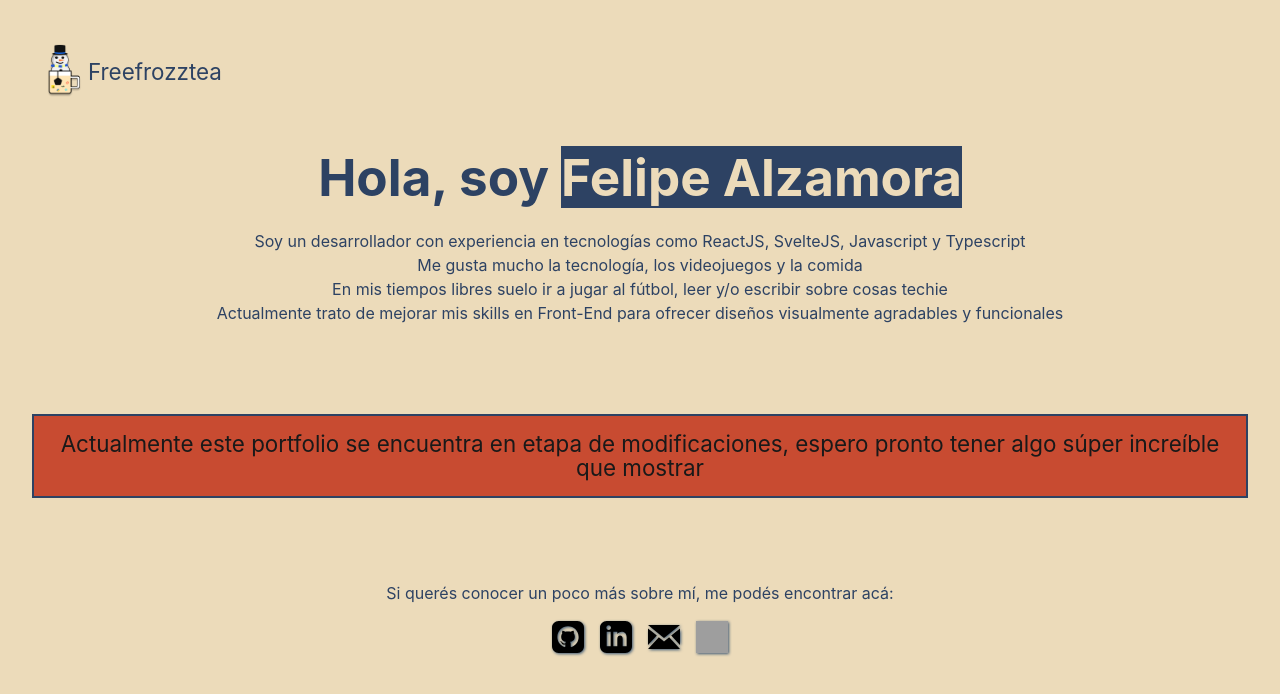
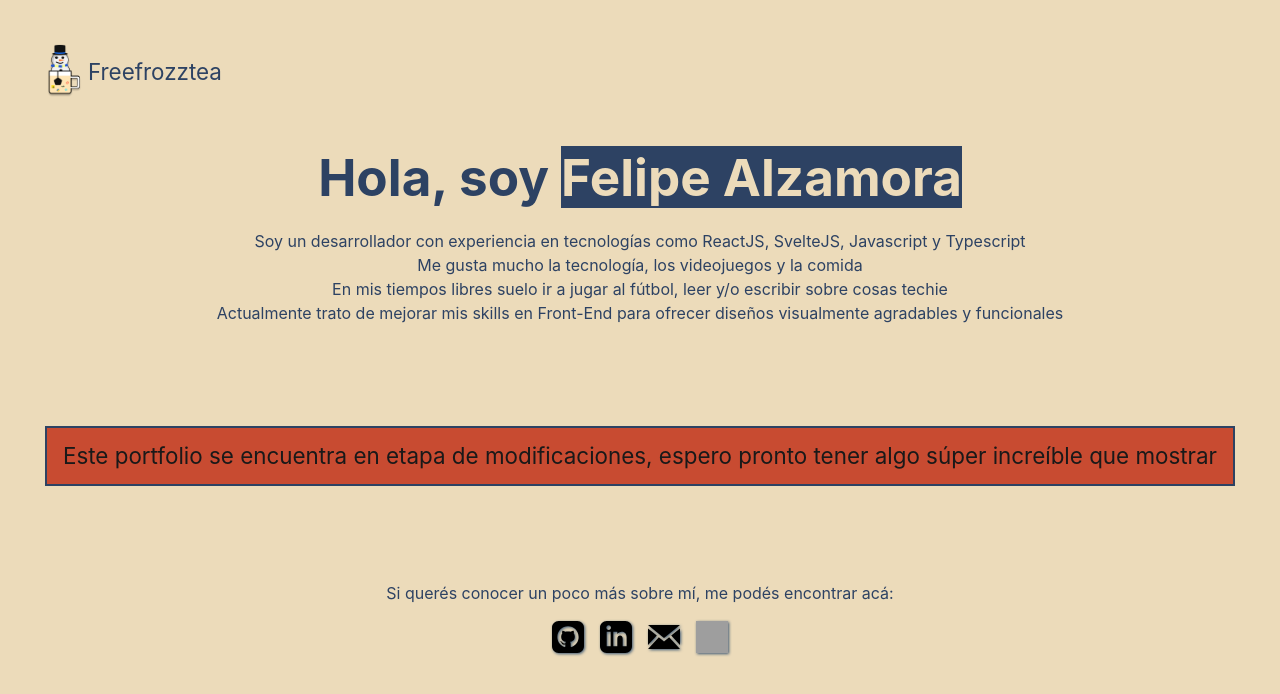
Before and after one commit to freefrozztea/portfolio-freefrozztea, a React (Vite) app: page / in a window 1280 px wide. Shown: the top 694 px of the page. Built offline with nearby package versions, Linux system fonts and the light colour scheme; grey boxes are pictures that could not be loaded.

Commit message:
change message info alert

```diff
--- a/src/components/About.tsx
+++ b/src/components/About.tsx
@@ -21,7 +21,7 @@ const About = () => {
         </div>
       </div>
       <div className={moduleStyles.message}>
-        <p className={moduleStyles.message_info}>Actualmente este portfolio se encuentra en etapa de modificaciones, espero pronto tener algo súper increíble que mostrar</p>
+        <p className={moduleStyles.message_info}>Este portfolio se encuentra en etapa de modificaciones, espero pronto tener algo súper increíble que mostrar</p>
       </div>
       <div className={moduleStyles.socialMedia}>
         <p>Si querés conocer un poco más sobre mí, me podés encontrar acá:</p>
```
